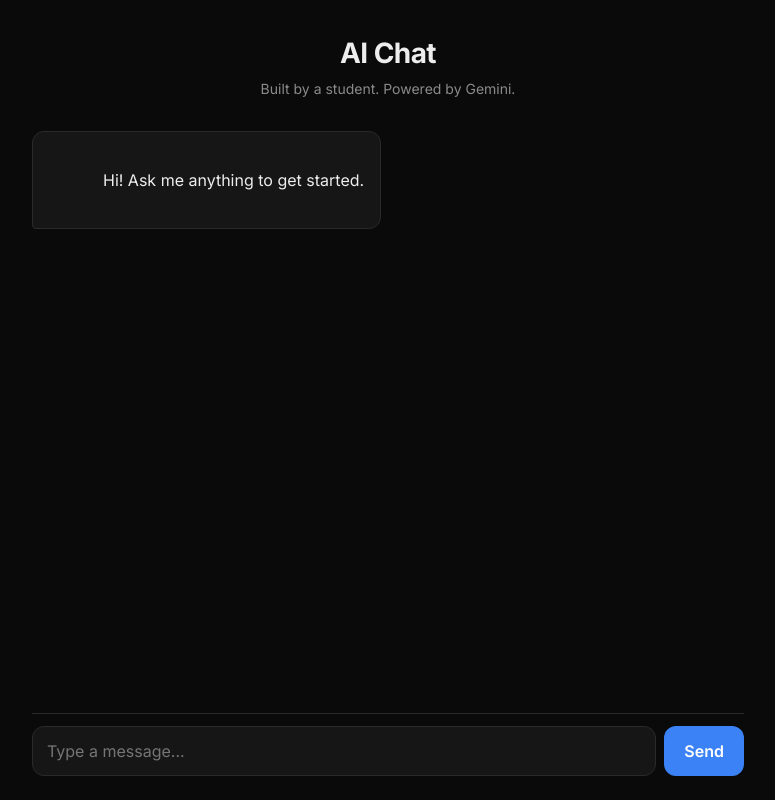
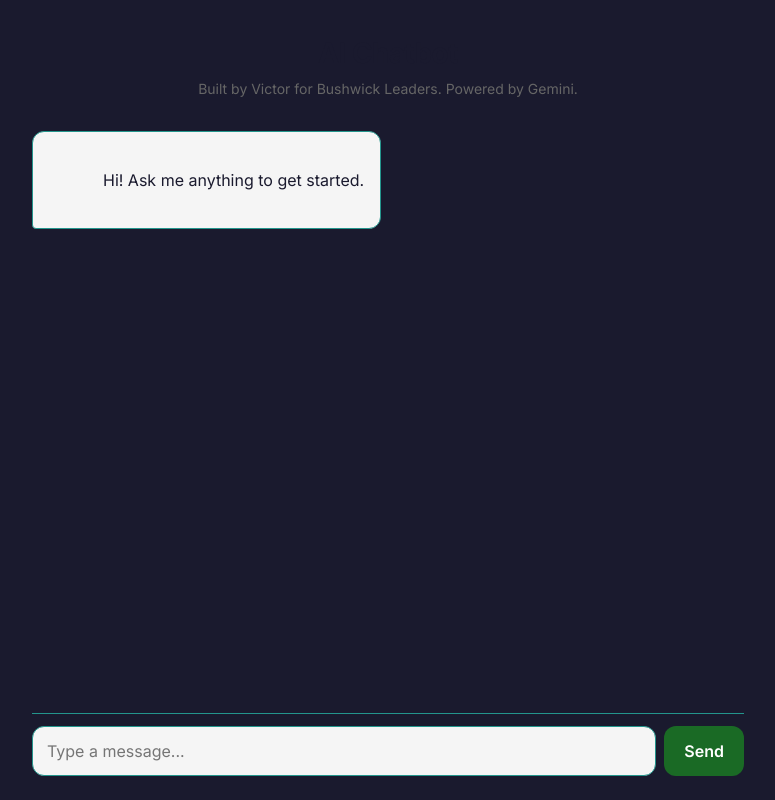
Before and after one commit to Victor-Villacis/chat-bot, a website: page public/index.html in a window 1280 px wide. Shown: the whole page, without its empty margins (252-1027 px from the left). Drawn offline with Linux system fonts and the light colour scheme.

Commit message:
changed styles

```diff
--- a/public/index.html
+++ b/public/index.html
@@ -3,7 +3,7 @@
   <head>
     <meta charset="UTF-8" />
     <meta name="viewport" content="width=device-width, initial-scale=1.0" />
-    <title>AI Chat</title>
+    <title>Victor's AI Chatbot - Bushwick Leaders</title>
     <link
       rel="preconnect"
       href="https://fonts.googleapis.com"
@@ -25,8 +25,8 @@
          e.g. swap "AI Chat" for "Aviation Co-Pilot" or "Helper Bot".
          ============================================================ -->
     <header class="app-header">
-      <h1 class="app-title">AI Chat</h1>
-      <p class="app-subtitle">Built by a student. Powered by Gemini.</p>
+      <h1 class="app-title">AI Chatbot</h1>
+      <p class="app-subtitle">Built by Victor for Bushwick Leaders. Powered by Gemini.</p>
     </header>
 
     <main class="chat" id="chat">
--- a/public/styles.css
+++ b/public/styles.css
@@ -7,13 +7,13 @@
    green and purple". */
 
 :root {
-  --bg:           #0a0a0a;   /* page background */
-  --surface:      #161616;   /* AI bubble + input box */
-  --border:       #2a2a2a;   /* subtle dividers */
-  --text:         #ededed;   /* main text */
-  --text-muted:   #8a8a8a;   /* subtitles, hints */
-  --accent:       #3b82f6;   /* user bubble + send button */
-  --accent-hover: #2563eb;
+  --bg:           #1a1a2e;   /* page background */
+  --surface:      #f5f5f5;   /* AI bubble + input box */
+  --border:       #23958c;   /* subtle dividers */
+  --text:         #1a1a2e;   /* main text */
+  --text-muted:   #666666;   /* subtitles, hints */
+  --accent:       #1a6a25;   /* user bubble + send button */
+  --accent-hover: #c0392b;
   --user-bubble:  var(--accent);
   --ai-bubble:    var(--surface);
 
```
